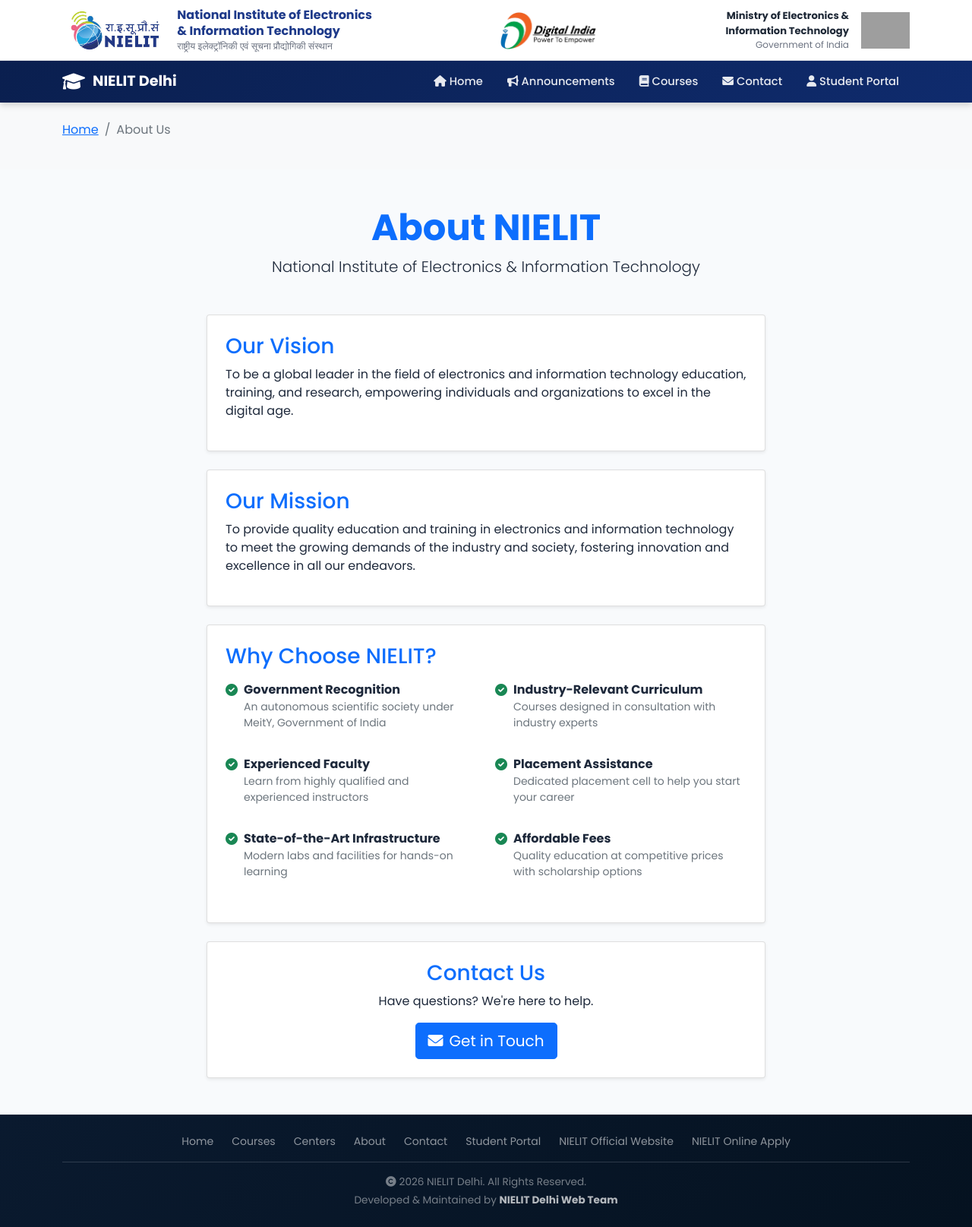
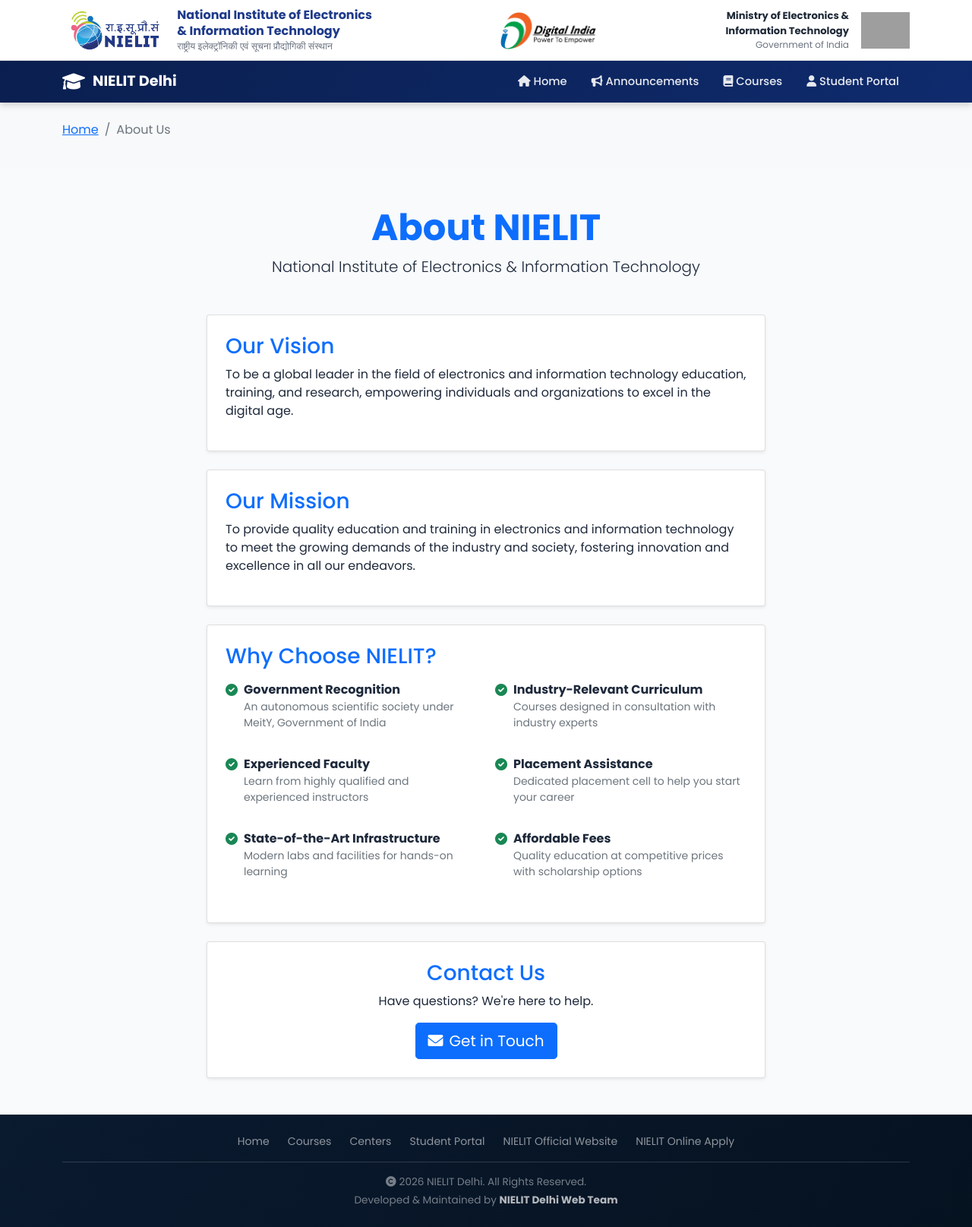
Before and after one commit to piyush1205nielit/webinarnielit, a Django app: page /about/ in a window 1280 px wide. Shown: the whole page at 76% size. Run offline with Django 5.2, Linux system fonts and the light colour scheme; some libraries are stand-ins or nearby versions; grey boxes are pictures that could not be loaded.

Commit message:
5th June - 4

```diff
--- a/public/templates/public/base.html
+++ b/public/templates/public/base.html
@@ -324,9 +324,9 @@
                     <a href="{% url 'public:courses' %}" class="nav-link">
                         <i class="fas fa-book me-1"></i>Courses
                     </a>
-                    <a href="{% url 'public:contact' %}" class="nav-link">
+                    <!-- <a href="{% url 'public:contact' %}" class="nav-link">
                         <i class="fas fa-envelope me-1"></i>Contact
-                    </a>
+                    </a> -->
                     <a href="{% url 'registration:user_profile' %}" class="nav-link">
                         <i class="fas fa-user me-1"></i>Student Portal
                     </a>
@@ -354,8 +354,8 @@
             <a href="{% url 'public:announcements' %}"         class="nav-link"><i class="fas fa-bullhorn fa-fw"></i>Announcements</a>
             <a href="{% url 'public:courses' %}"               class="nav-link"><i class="fas fa-book fa-fw"></i>Courses</a>
             <a href="{% url 'public:centres' %}"               class="nav-link"><i class="fas fa-building fa-fw"></i>Centers</a>
-            <a href="{% url 'public:about' %}"                 class="nav-link"><i class="fas fa-info-circle fa-fw"></i>About</a>
-            <a href="{% url 'public:contact' %}"               class="nav-link"><i class="fas fa-envelope fa-fw"></i>Contact</a>
+            <!-- <a href="{% url 'public:about' %}"                 class="nav-link"><i class="fas fa-info-circle fa-fw"></i>About</a>
+            <a href="{% url 'public:contact' %}"               class="nav-link"><i class="fas fa-envelope fa-fw"></i>Contact</a> -->
             <a href="{% url 'registration:user_profile' %}"    class="nav-link"><i class="fas fa-user fa-fw"></i>Student Portal</a>
         </div>
     </div>
@@ -385,8 +385,8 @@
                         <a href="{% url 'public:home' %}">Home</a>
                         <a href="{% url 'public:courses' %}">Courses</a>
                         <a href="{% url 'public:centres' %}">Centers</a>
-                        <a href="{% url 'public:about' %}">About</a>
-                        <a href="{% url 'public:contact' %}">Contact</a>
+                        <!-- <a href="{% url 'public:about' %}">About</a>
+                        <a href="{% url 'public:contact' %}">Contact</a> -->
                         <a href="{% url 'registration:user_profile' %}">Student Portal</a>
                         <a href="https://www.nielit.gov.in/delhi/index.php" target="_blank">NIELIT Official Website</a>
                         <a href="https://onlineapply.nielit.in/" target="_blank">NIELIT Online Apply</a>
```
